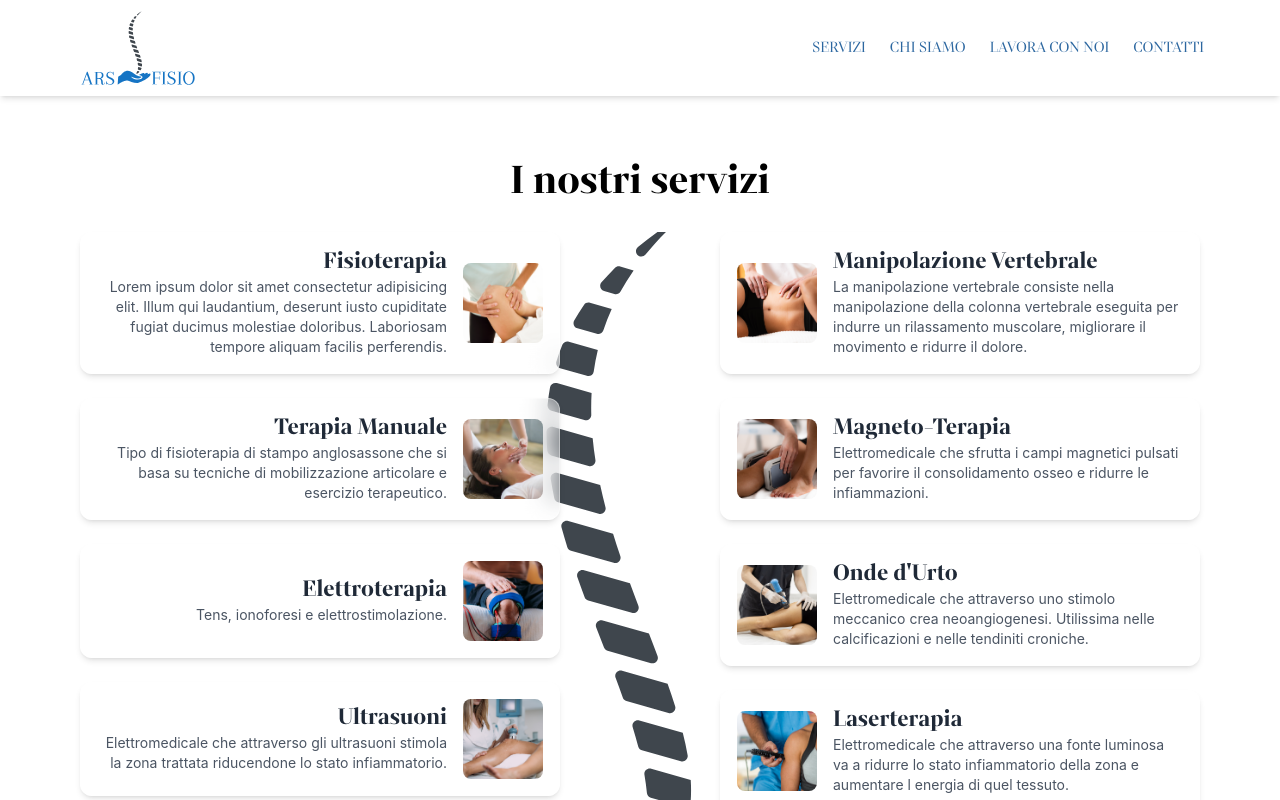
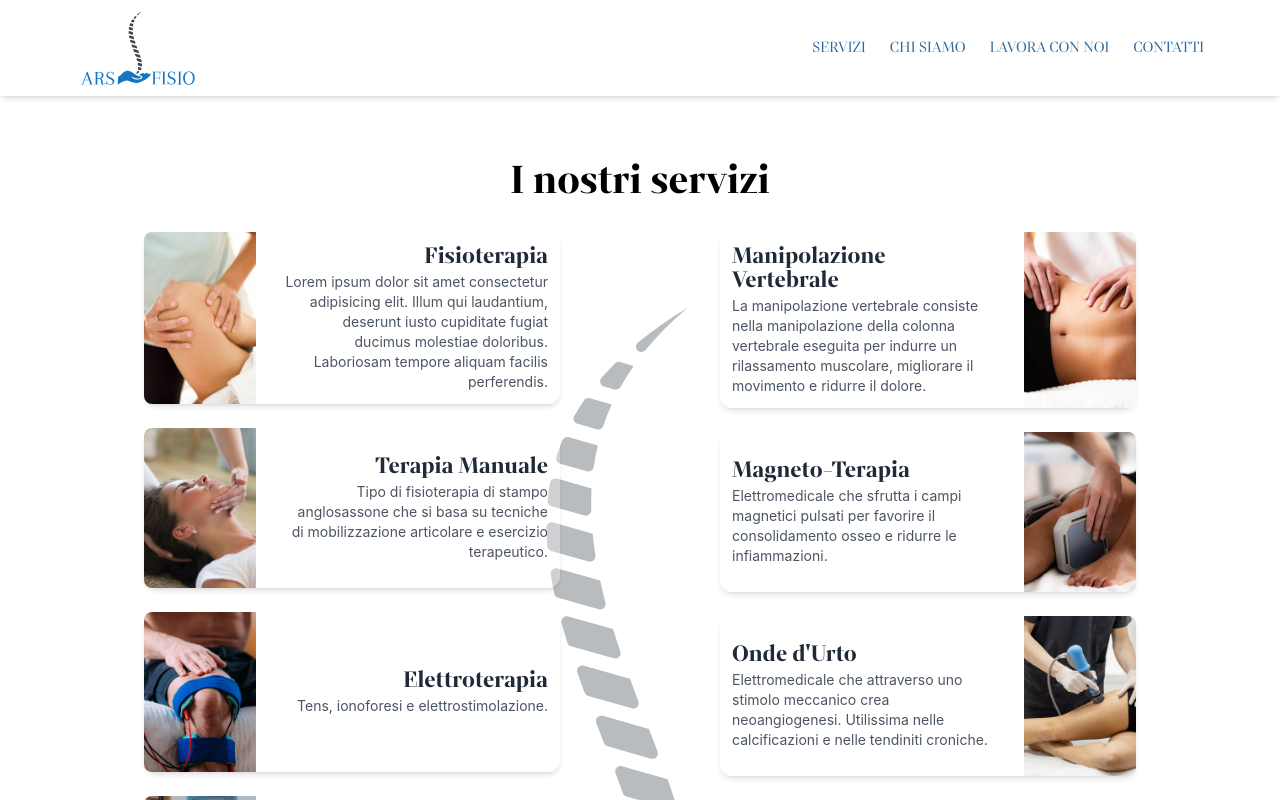
Before and after one commit to rolindaz/ars-fisio, a React (Vite) app: page /servizi in a window 1280 px wide. Shown: the top 800 px of the page. Built offline with nearby package versions, Linux system fonts and the light colour scheme.

Commit message:
refactor(Servizi): enhance ServiceCard with animation and update layout structure

```diff
--- a/src/components/ServiceCard.jsx
+++ b/src/components/ServiceCard.jsx
@@ -1,26 +1,24 @@
-export default function ServiceCard({ title, description, image, align }) {
+export default function ServiceCard({ title, description, image, align, delay }) {
   return (
     <>
-      <div
-        className={`
-        flex items-center gap-4 p-4 rounded-xl
-        bg-white/30 backdrop-blur-md border border-white/40
-        shadow-md transition hover:shadow-lg
-        ${align === "right" ? "flex-row-reverse text-right" : ""}
-      `}
-      >
-        {/* Image */}
-        <div className="w-20 h-20 rounded-lg bg-cover bg-center shrink-0"
-        style={{ backgroundImage: `url(${image})` }}/>
-
+      <div style={{ animationDelay: `${delay}ms` }} className={`${align === "right" ? "animate-slide-right" : "animate-slide-left"}`}>
+      <div className={`inner-card group flex justify-between items-center gap-4 rounded-xl bg-white/30 backdrop-blur-md shadow-md transition-all min-h-40 duration-500 hover:shadow-lg hover:translate-y-1 ${align === "right" ? "flex-row-reverse text-right" : ""}`}>
         {/* Text */}
-        <div>
+        <div className="p-3">
           <h3 className={`text-base font-heading font-semibold text-gray-800 mb-1 ${align === "right" ? "text-right" : "text-left"}`}>
             {title}
           </h3>
           <p className="text-sm text-gray-600">{description}</p>
         </div>
+
+        {/* Image */}
+        <div
+          className={`w-28 min-h-32 self-stretch bg-cover bg-center shrink-0 ${align === "right" ? "rounded-l-lg" : "rounded-r-lg"}`}
+          style={{ backgroundImage: `url(${image})` }}
+        />
+        </div>
       </div>
+
     </>
   );
 }
--- a/src/index.css
+++ b/src/index.css
@@ -450,33 +450,11 @@ a:visited:active {
 
 /* #region Servizi */
 
-.services-container {
-  min-height: 1200px;
+.overlay-services {
+  width: 100%;
   height: 100%;
-  background-image: url("/logo-fisio-no-text.svg");
-  background-repeat: no-repeat;
-  background-size: cover;
-  background-position: 90% top;
-  display: flex;
-  gap: 2rem;
-  margin-top: 1rem;
-}
-
-.services-column {
-  flex-basis: 70%;
-  padding-block: 1rem;
-  display: flex;
-  flex-direction: column;
-  flex-wrap: wrap;
-}
-
-.services-row {
-  display: flex;
-  /* gap: 2rem; */
-}
-
-.bg-column {
-  flex-basis: 30%;
+  background-color: rgba(255, 255, 255, 0.4);
+  backdrop-filter: blur(0.5px);
 }
 
 /* #region ServiceCard */
@@ -608,6 +586,37 @@ a:visited:active {
 /* #endregion LavoraConNoi */
 
 
+@keyframes slideLeft {
+  from {
+    opacity: 0;
+    transform: translateX(40px);
+  }
+  to {
+    opacity: 1;
+    transform: translateX(0);
+  }
+}
+
+@keyframes slideRight {
+  from {
+    opacity: 0;
+    transform: translateX(-40px);
+  }
+  to {
+    opacity: 1;
+    transform: translateX(0);
+  }
+}
+
+.animate-slide-left {
+  animation: slideLeft 0.6s ease forwards;
+}
+
+.animate-slide-right {
+  animation: slideRight 0.6s ease forwards;
+}
+
+
 /* #region Responsive */
 
 
--- a/src/pages/Servizi.jsx
+++ b/src/pages/Servizi.jsx
@@ -3,7 +3,6 @@ import ServiceCard from "../components/ServiceCard";
 import services from "../../assets/services/services";
 
 export default function Servizi() {
-
   const left = services.filter((_, i) => i % 2 === 0);
   const right = services.filter((_, i) => i % 2 !== 0);
 
@@ -14,33 +13,34 @@ export default function Servizi() {
           I nostri servizi
         </h1>
 
-      <div className="relative grid grid-cols-1 md:grid-cols-2 gap-40 max-w-6xl mx-auto"  style={{ backgroundImage: `url("/logo-fisio-no-text.svg")`, backgroundRepeat: "no-repeat", backgroundPosition: "center", backgroundSize: "cover" }}>
-
+        <div className="relative">
+          <div
+            className="pointer-events-none absolute inset-0 flex justify-center opacity-60"
+            style={{
+              backgroundImage: `url("/logo-fisio-no-text.svg")`,
+              backgroundRepeat: "no-repeat",
+              backgroundPosition: "center",
+              backgroundSize: "contain",
+            }}
+          >
+          </div>
+            <div className="overlay-services relative grid grid-cols-1 md:grid-cols-2 gap-12 md:gap-40 max-w-5xl mx-auto px-4">
               {/* LEFT COLUMN */}
               <div className="flex flex-col gap-6">
                 {left.map((s, i) => (
-            <ServiceCard key={i} {...s} align="right" />
+                  <ServiceCard key={i} {...s} align="right" delay={i*100} />
                 ))}
               </div>
-
-        {/* SPINE */}
-        {/* <div className="hidden md:flex justify-center relative">
-          <img
-            src="/logo-fisio-no-text.svg"
-            alt=""
-            className="h-full max-h-[900px] object-contain opacity-20"
-          />
-        </div> */}
 
               {/* RIGHT COLUMN */}
               <div className="flex flex-col gap-6">
                 {right.map((s, i) => (
-            <ServiceCard key={i} {...s} align="left" />
+                  <ServiceCard key={i} {...s} align="left" delay={i*100} />
                 ))}
               </div>
-
+            </div>
         </div>
       </Section>
     </>
-  )
+  );
 }
```
Lines whose indentation alone changed are shown as unchanged.
